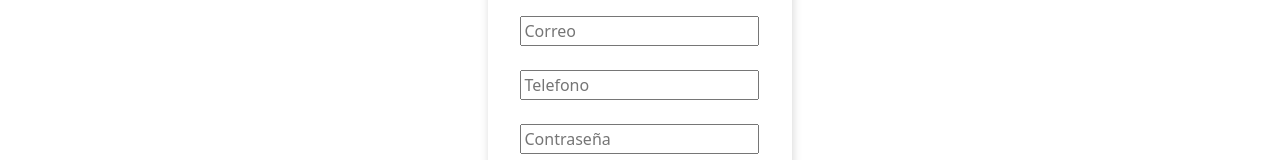
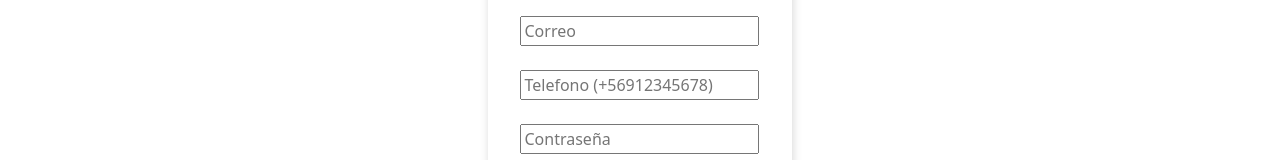
Before and after one commit to nobukts/olla-comun, a React (Vite) app: page /CrearCuenta in a window 1280 px wide. Shown: the part 292-452 px from the top of the page. Built offline with nearby package versions, Linux system fonts and the light colour scheme.

Commit message:
se añade retroalimentacion en formularios
se añade retroalimentacion de error en el formulario crear cuenta, en la parte de telefono (muestra que formato se acepta), y se añade un mensaje de que el correo ha sido enviado en la pagina de RecuperaCuenta1

```diff
--- a/src/Pages/CrearCuenta.jsx
+++ b/src/Pages/CrearCuenta.jsx
@@ -48,7 +48,7 @@ const CrearCuenta = () => {
             <br/>
             <div>
 
-                <input type="text" placeholder="Telefono" {...register('telefono', {
+                <input type="text" placeholder="Telefono (+56912345678)" {...register('telefono', {
 
                     required: true,
                     pattern: /^(\+?56)?(\s?)(0?9)(\s?)[98765432]\d{7}$/
@@ -56,7 +56,7 @@ const CrearCuenta = () => {
                 } ) } />
 
                 {errors.telefono?.type === 'required' && <p className="errorP" >El telefono es requerido</p> }
-                {errors.telefono?.type === 'pattern' && <p className="errorP" >El formato del telefono es incorrecto</p> }
+                {errors.telefono?.type === 'pattern' && <p className="errorP" >El formato del telefono es incorrecto (+56912345678)</p> }
 
             </div>
             <br/>
--- a/src/Pages/RecuperarCuenta1.jsx
+++ b/src/Pages/RecuperarCuenta1.jsx
@@ -43,7 +43,7 @@ const RecuperarCuenta1 = () => {
         }
 
         if( flag ) {
-            alert("Redirigiendo a la siguiente pagina");
+            alert("Se ha enviado el correo, redirigiendo a la siguiente pagina");
             navigate("/RecuperarCuenta2");
         }else{
             alert("No se encuentra el correo en la base de datos");
```
